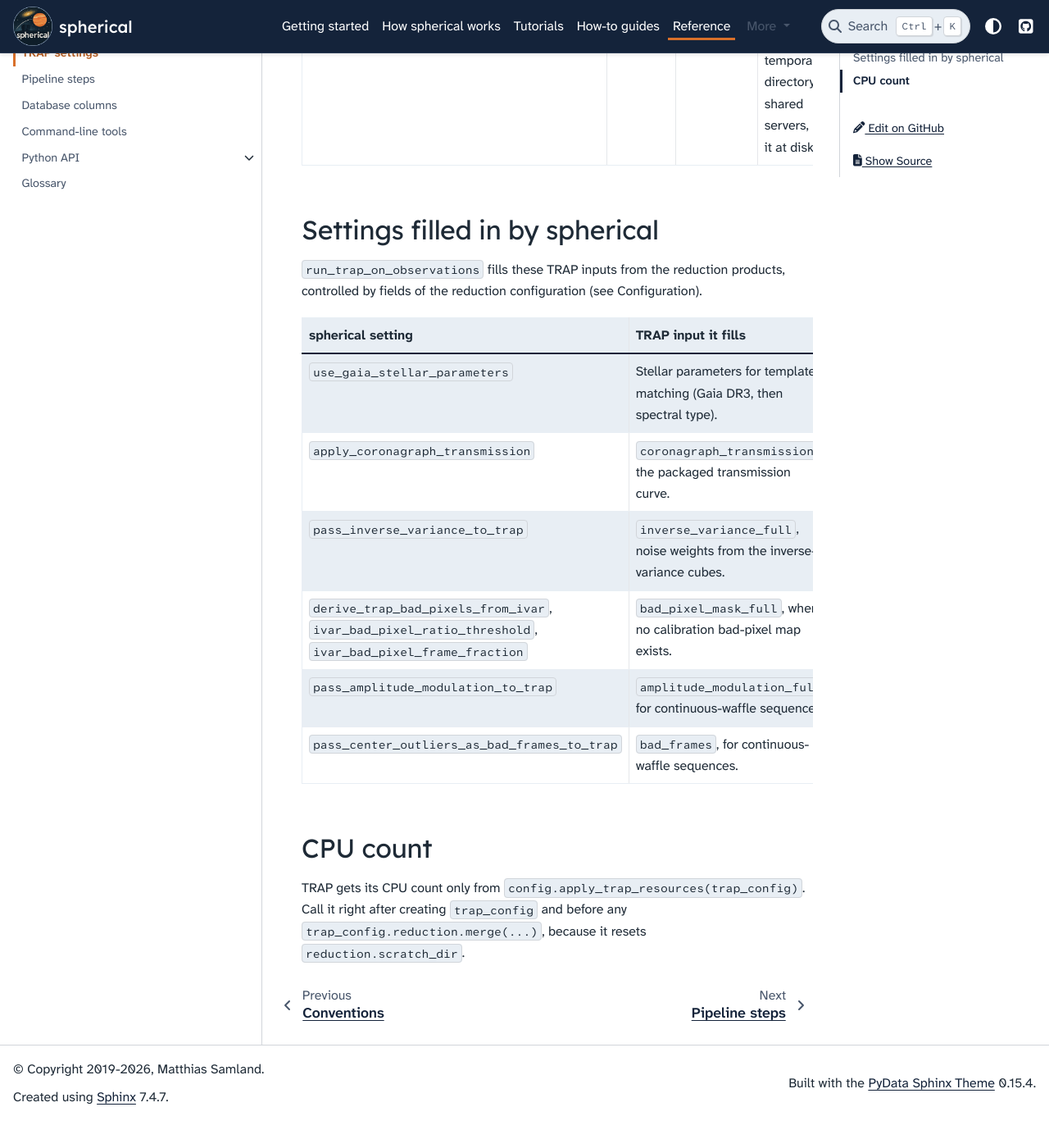
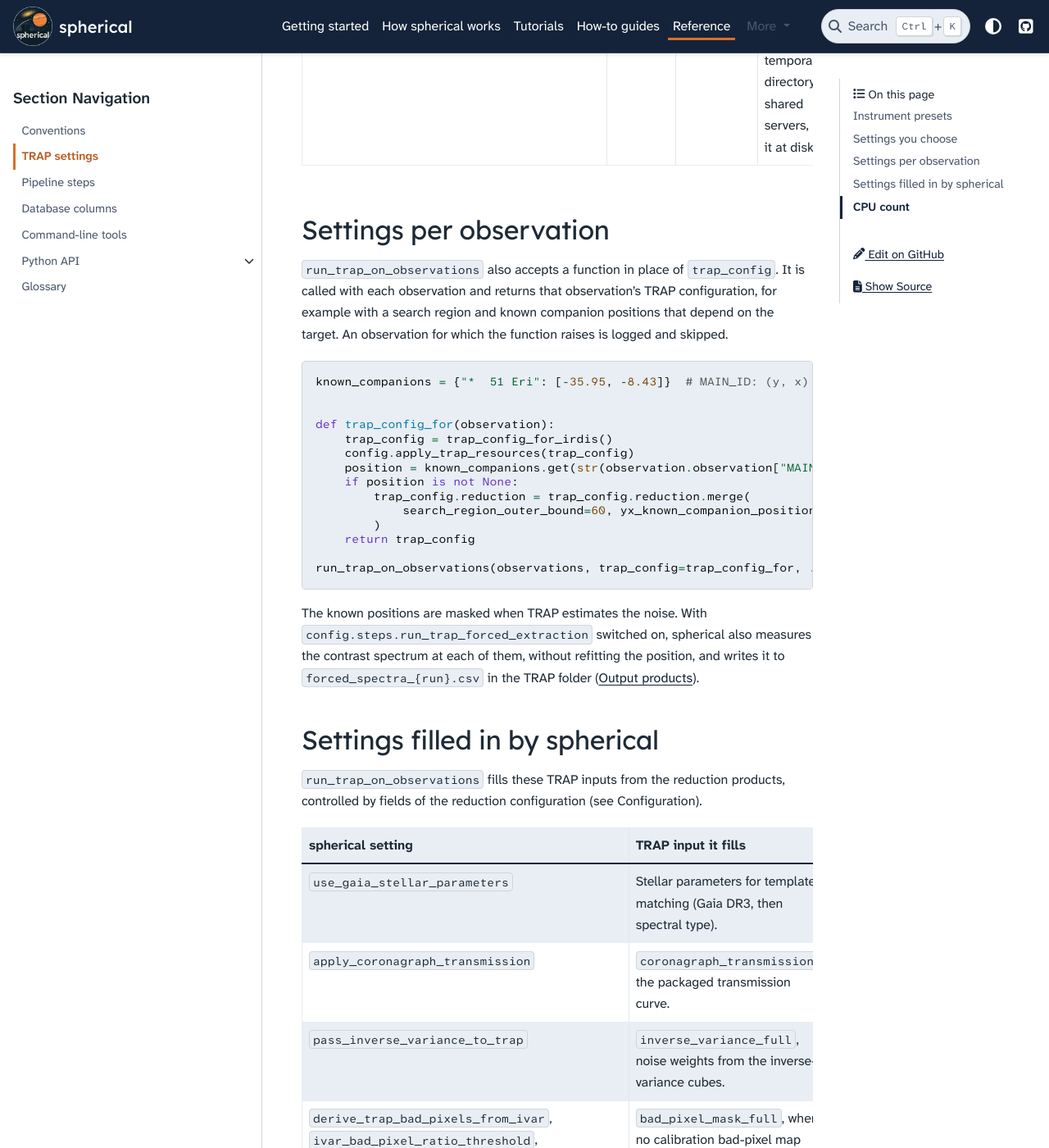
Before and after one commit to m-samland/spherical, a Sphinx documentation site: the page built from docs/reference/trap-settings.md, in a window 1280 px wide and 1400 px high, scrolled down 3438 px. Shown: the whole window at 82% size. Built offline with Sphinx 7.4.7 and the PyData theme 0.15.4, drawn with Linux system fonts in a browser that asks for light colours; pages that are not in the unit, such as notebooks, are missing from menus; before the commit the page ends 4805 px from its top, so only the background shows below that.

Commit message:
Docs: per-observation TRAP config and forced extraction outputs
The step table and rerun page listed the new step, but no page said that
trap_config can be a function, and the TRAP folder listing lacked the
forced_spectra table and its marker.

````diff
--- a/docs/reference/trap-settings.md
+++ b/docs/reference/trap-settings.md
@@ -53,6 +53,35 @@
 | `processing.temporal_components_fraction` | [0.15] | [0.2] (suggested) | Fraction of temporal principal components in the speckle model. A list runs one reduction per value; only the first gets a detection. |
 | `reduction.scratch_dir` | unset | unset | Where TRAP stores data shared with its worker processes. Unset, TRAP uses `/dev/shm` if it exists and has room, otherwise the system temporary directory. On shared servers, point it at disk. |
 
+## Settings per observation
+
+`run_trap_on_observations` also accepts a function in place of `trap_config`. It is
+called with each observation and returns that observation's TRAP configuration, for
+example with a search region and known companion positions that depend on the target.
+An observation for which the function raises is logged and skipped.
+
+```python
+known_companions = {"*  51 Eri": [-35.95, -8.43]}  # MAIN_ID: (y, x) offset from the star in px
+
+
+def trap_config_for(observation):
+    trap_config = trap_config_for_irdis()
+    config.apply_trap_resources(trap_config)
+    position = known_companions.get(str(observation.observation["MAIN_ID"][0]))
+    if position is not None:
+        trap_config.reduction = trap_config.reduction.merge(
+            search_region_outer_bound=60, yx_known_companion_position=position
+        )
+    return trap_config
+
+run_trap_on_observations(observations, trap_config=trap_config_for, ...)
+```
+
+The known positions are masked when TRAP estimates the noise. With
+`config.steps.run_trap_forced_extraction` switched on, spherical also measures the
+contrast spectrum at each of them, without refitting the position, and writes it to
+`forced_spectra_{run}.csv` in the TRAP folder ([Output products](../concepts/products.md)).
+
 ## Settings filled in by spherical
 
 `run_trap_on_observations` fills these TRAP inputs from the reduction products,
````
Also changed, not shown: docs/concepts/anatomy.md (+8 -4 lines), docs/concepts/products.md (+3 -1 lines), docs/how-to/rerun.md (+1 -1 lines).
